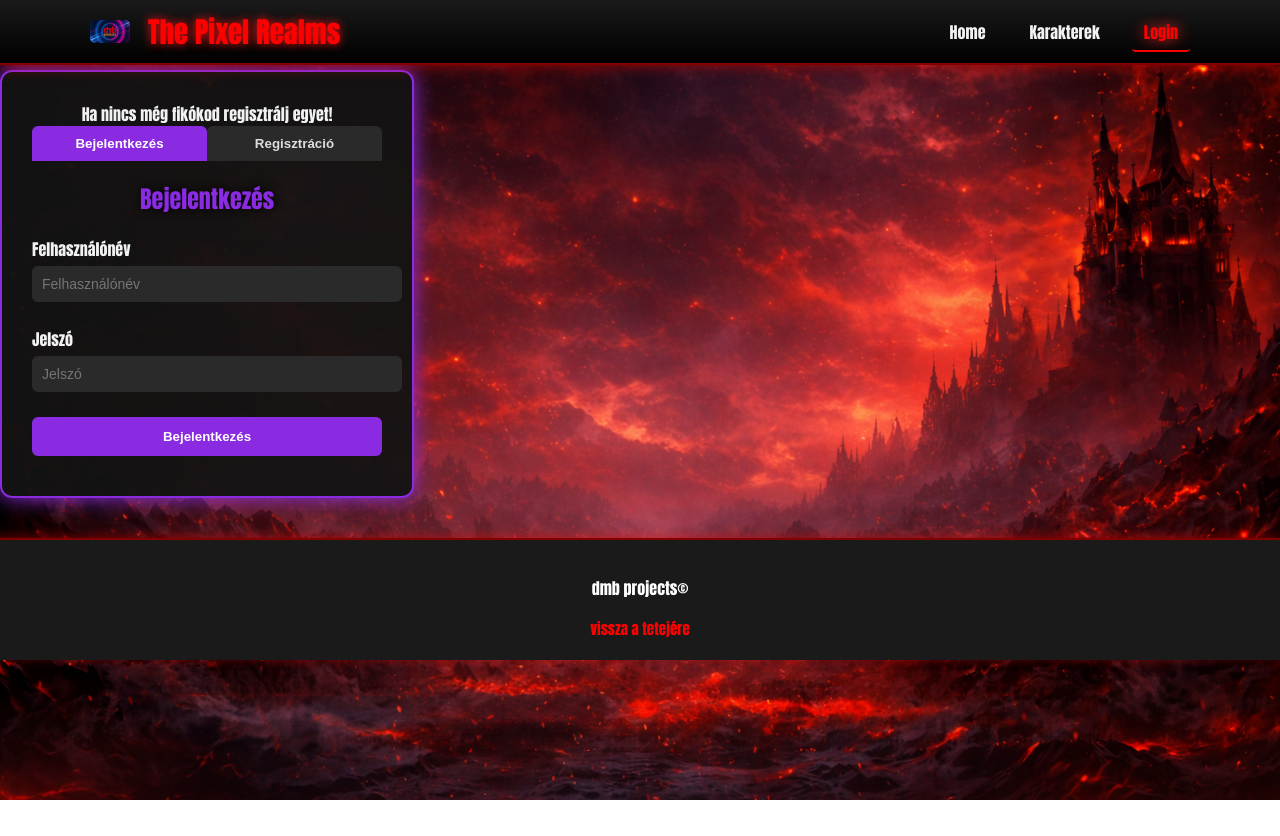
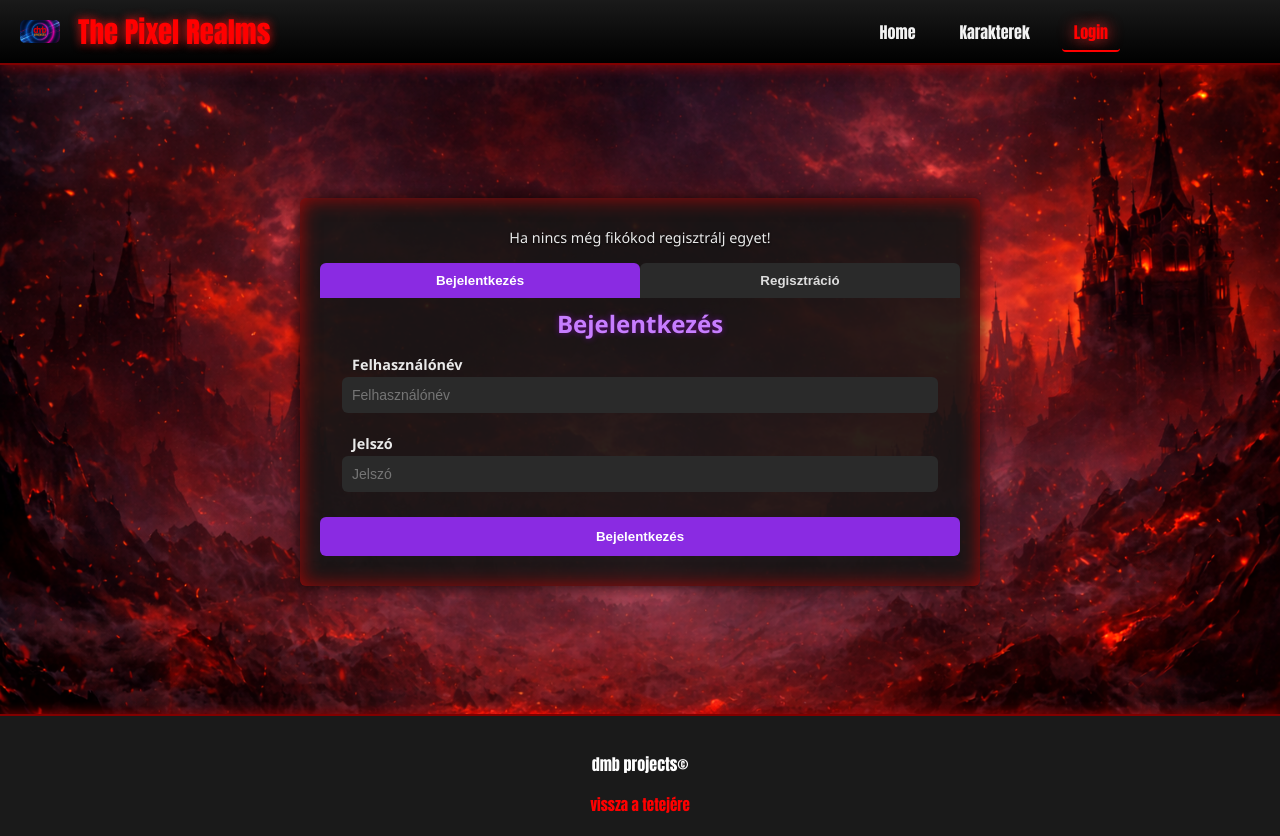
Before and after one commit to kissmate123/dmb_projects, a React (Vite) app: page /login in a window 1280 px wide. Before the commit the page ends 800 px from the top, so only its background shows below. Built offline with nearby package versions, Linux system fonts and the light colour scheme; the HTML template or start-up script is replaced by a standard one.

Commit message:
rendezes

```diff
--- a/src/App.jsx
+++ b/src/App.jsx
@@ -9,13 +9,13 @@ import Login from "./pages/Login.jsx";
 function App() {
   return (
     <Router>
-      <Navbar />
+      <Navbar/>
       <Routes>
         <Route path="/" element={<Home />} />
         <Route path="/karakterek" element={<Characters />} />
         <Route path="/login" element={<Login />} />
       </Routes>
-      <Footer />
+      <Footer/>
     </Router>
   );
 }
--- a/src/components/TabForm.jsx
+++ b/src/components/TabForm.jsx
@@ -4,8 +4,10 @@ const TabForm = () => {
   const [activeTab, setActiveTab] = useState("login");
 
   return (
-    <div className="tartalom">
-      Ha nincs még fikókod regisztrálj egyet!
+
+    <div className="login_reg_tab tartalom1">
+
+      <p>Ha nincs még fikókod regisztrálj egyet!</p>
       <div className="tab-buttons">
         <button
           className={activeTab === "login" ? "active" : ""}
@@ -47,7 +49,9 @@ const TabForm = () => {
           </form>
         </div>
       )}
+
     </div>
+
   );
 };
 
--- a/src/index.css
+++ b/src/index.css
@@ -7,6 +7,9 @@ body {
   color: #f2f2f2;
   padding-top: 70px;
 }
+
+
+
 
 /* ------------------ NAVBAR ------------------ */
 .navbar {
@@ -23,7 +26,7 @@ body {
 
 .nav-container {
   max-width: 1100px;
-  margin: 0 auto;
+  margin: 0 0;
   display: flex;
   justify-content: space-between;
   align-items: center;
@@ -38,13 +41,14 @@ body {
   color: #ff0000;
   text-shadow: 0 0 10px #ff1a1a, 2px 2px 4px #000;
   text-decoration: none;
+  margin: 0 0;
 }
 
 .nav-links {
   list-style: none;
   display: flex;
   gap: 20px;
-  margin: 0;
+  margin: 0 0;
   padding: 0;
 }
 
@@ -55,6 +59,7 @@ body {
   transition: 0.3s;
   padding: 6px 12px;
   border-radius: 4px;
+  margin: 0 0;
 }
 
 .nav-links a:hover {
@@ -75,14 +80,14 @@ footer {
   color: #fff;
   text-align: center;
   padding: 20px 0;
-  margin-top: 40px;
+  margin-bottom: 0%;
   border-top: 2px solid #800000;
   box-shadow: 0 -2px 10px rgba(255, 0, 0, 0.4);
 }
 
 .footerContainer {
   max-width: 100%;
-  margin: 0 auto;
+  margin-bottom: 0%;
 }
 
 #fel {
@@ -98,7 +103,7 @@ footer {
   text-decoration: underline;
 }
 
-/* ------------------- TARTALOM ------------------- */
+/* ------------------- FŐOLDAL TARTALOM ------------------- */
 .tartalom1 {
   position: relative;
   border-radius: 6px;
@@ -219,15 +224,13 @@ footer {
 #feliratb { color: #f1c40f; text-shadow: 0 0 15px #f1c40f, 2px 2px 4px #000; }
 #feliratj { color: #28ba00; text-shadow: 0 0 15px #28ba00, 2px 2px 4px #000; }
 
-/* ------------------ TAB FORM ------------------ */
-.tartalom {
-  background: rgba(20,20,20,0.95);
-  border: 2px solid blueviolet;
-  box-shadow: 0 0 20px blueviolet;
-  border-radius: 12px;
-  padding: 30px;
-  width: 350px;
+/* ------------------ LOGIN REGISTER ------------------ */
+.login_reg_tab{
+  max-width: 50%;
   text-align: center;
+  margin: auto;
+  margin-top: 10%;
+  margin-bottom: 10%;
 }
 
 h2 {
@@ -241,10 +244,11 @@ label {
   text-align: left;
   margin: 10px 0 5px;
   font-weight: bold;
+  margin-left: 5%;
 }
 
 input[type="text"], input[type="password"] {
-  width: 100%;
+  width: 90%;
   padding: 10px;
   margin-bottom: 15px;
   border: none;
```
